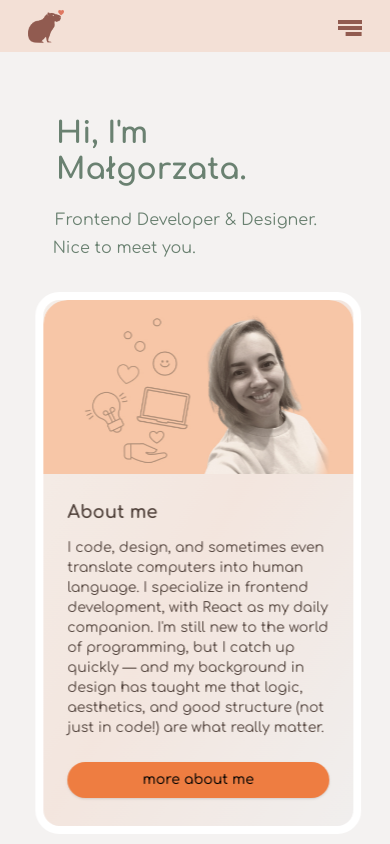
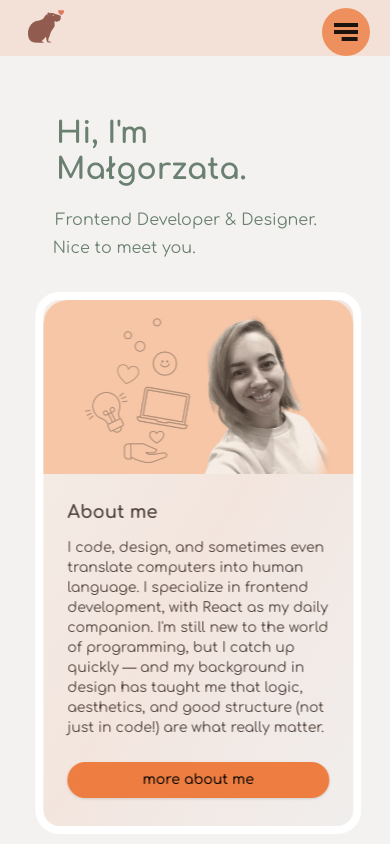
Before and after one commit to karibara/karibara-next-website, a Next.js app: page / in a window 390 px wide. Shown: the top 844 px of the page. Built offline with nearby package versions, Linux system fonts and the light colour scheme; what tailwindcss-motion would draw is missing.

Commit message:
Change hamburger animation

```diff
--- a/src/components/ui/AnimatedHamburgerButton.tsx
+++ b/src/components/ui/AnimatedHamburgerButton.tsx
@@ -49,6 +49,8 @@ export const AnimatedHamburgerButton: React.FC<
     onClick();
   };
 
+  const [isHovered, setIsHovered] = useState(false);
+
   return (
     <MotionConfig
       transition={{
@@ -60,21 +62,40 @@ export const AnimatedHamburgerButton: React.FC<
         initial={false}
         animate={isOpen ? "open" : "closed"}
         onClick={handleClick}
-        className={`relative h-10 w-10 flex flex-col justify-between items-center ${className}`}
+        onHoverStart={() => setIsHovered(true)}
+        onHoverEnd={() => setIsHovered(false)}
+        className={`relative h-12 w-12 flex items-center justify-center ${className}`}
       >
+        {/* circle background */}
+        <motion.div
+          className="absolute rounded-full bg-orangeKari"
+          initial={{ scale: 0.8, opacity: 1 }}
+          animate={{
+            scale: isHovered ? 1.3 : 1,
+            opacity: isOpen ? 1 : 0.8,
+          }}
+          transition={{ duration: 0.4, ease: "easeOut" }}
+          style={{
+            width: "100%",
+            height: "100%",
+            zIndex: 0,
+          }}
+        />
+
+        {/* hamburger lines */}
         <motion.span
           variants={VARIANTS.top}
-          className="absolute h-1 w-6 bg-wineKari"
+          className="absolute h-1 w-6 bg-blackKari"
           style={{ y: "-50%", left: "50%", x: "-50%", top: "35%" }}
         />
         <motion.span
           variants={VARIANTS.middle}
-          className="absolute h-1 w-6 bg-wineKari"
+          className="absolute h-1 w-6 bg-blackKari"
           style={{ left: "50%", x: "-50%", top: "50%", y: "-50%" }}
         />
         <motion.span
           variants={VARIANTS.bottom}
-          className="absolute h-1 w-4 bg-wineKari"
+          className="absolute h-1 w-4 bg-blackKari"
           style={{
             x: "-90%",
             y: "50%",
```
